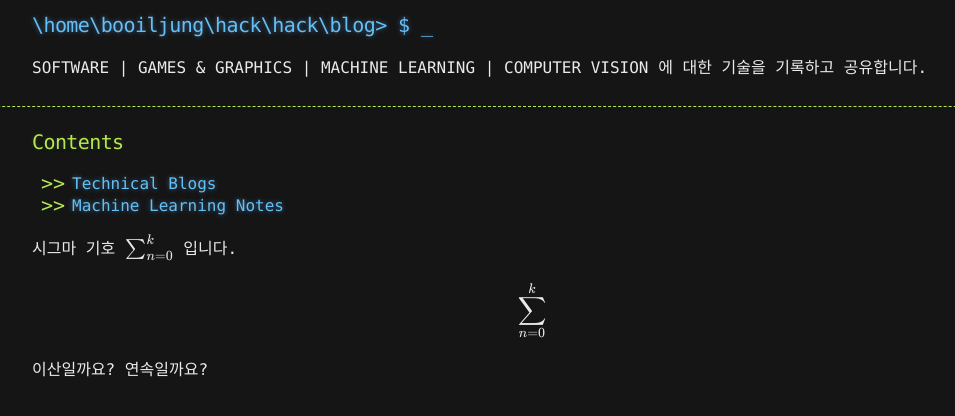
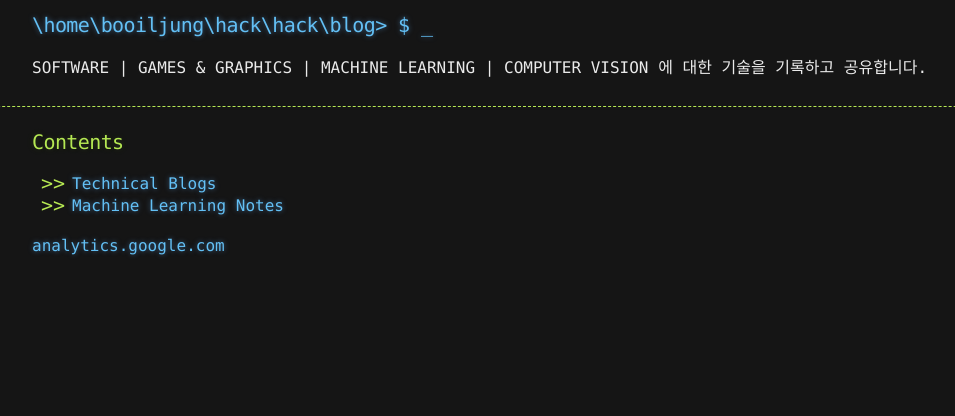
Before and after one commit to booiljung/xxxxx, a Jekyll site: the page built from index.md, in a window 1280 px wide. Shown: the top 416 px of the page, without its empty margins (108-1063 px from the left). Built offline with Jekyll 4.4.1, drawn with Linux system fonts in a browser that asks for light colours; our own code applies the rules of GitHub Pages for plain Markdown files; formulas are drawn with MathJax 3.

Commit message:
analytics.google.com added

```diff
--- a/index.md
+++ b/index.md
@@ -4,10 +4,18 @@
 * [Machine Learning Notes](./machine_learning_notes/index.md)
 
 
-시그마 기호 $ \sum_{n=0}^k $ 입니다.
 
-$$
-\sum_{n=0}^k
-$$
 
-이산일까요? 연속일까요?
+
+
+
+
+
+
+
+
+
+
+
+
+[analytics.google.com](https://analytics.google.com)
```
